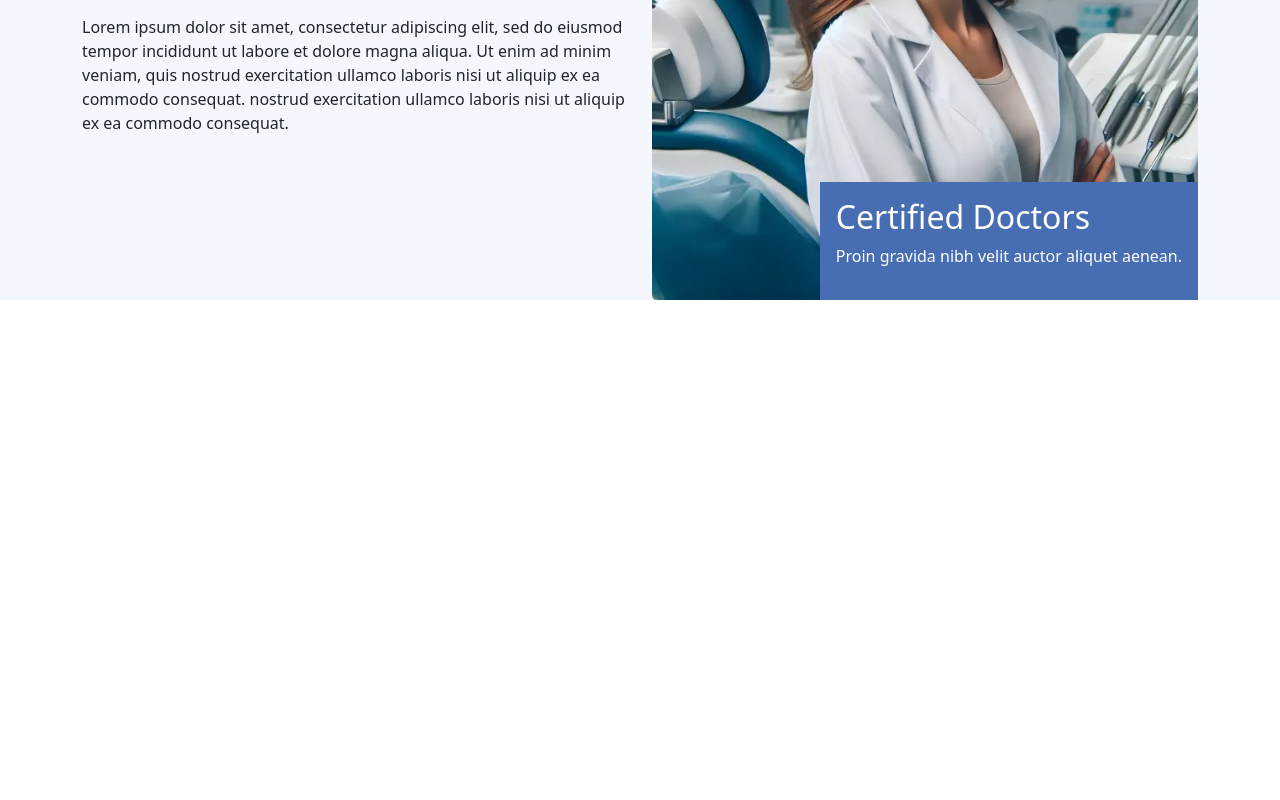
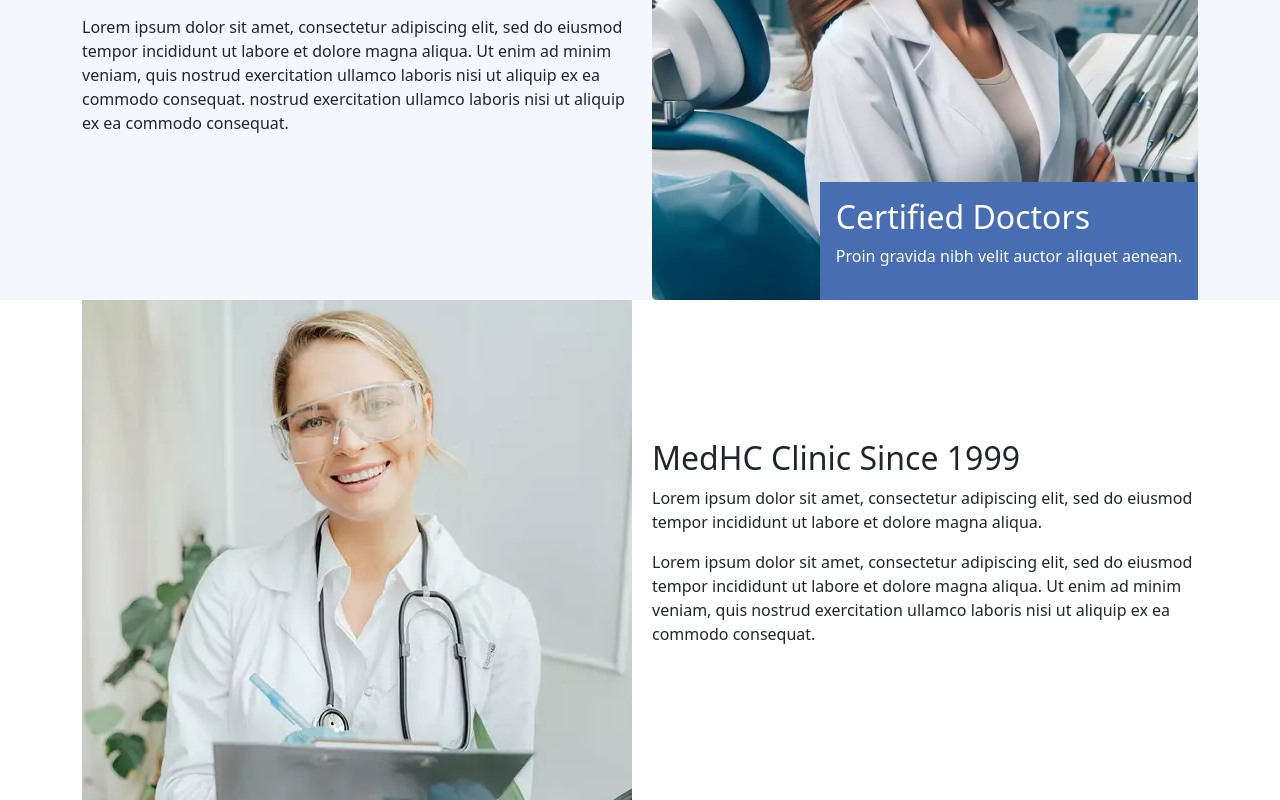
Before and after one commit to arathn8n/medHc, a React (Vite) app: page / in a window 1280 px wide. Shown: the part 1837-2637 px from the top of the page. Before the commit the page ends 2137 px from the top, so only its background shows below. Built offline with nearby package versions, Linux system fonts and the light colour scheme.

Commit message:
terminando story

```diff
--- a/src/components/home/Home.jsx
+++ b/src/components/home/Home.jsx
@@ -3,6 +3,7 @@ import Navbar from '../navbar/Navbar'
 import Carousel from '../carousel/Carousel'
 import Features from '../features/Features'
 import About from '../about/About'
+import Since from '../since/Since'
 
 const Home = () => {
   return (
@@ -12,6 +13,7 @@ const Home = () => {
         <Carousel/>
         <Features/>
         <About/>
+        <Since/>
       </main>
     </>
   )
--- /dev/null
+++ b/src/components/since/Since.jsx
@@ -0,0 +1,22 @@
+import React from 'react'
+
+const Since = () => {
+  return (
+    <div className="container">
+      <div className='row align-items-center'>
+        <div className='col-12 col-md-6'>
+          <img src="../../../public/about-story.webp" alt="" />
+        </div>
+        <section className='col-12 col-md-6'>
+          <header>
+            <h2>MedHC Clinic Since 1999</h2>
+          </header>
+          <p>Lorem ipsum dolor sit amet, consectetur adipiscing elit, sed do eiusmod tempor incididunt ut labore et dolore magna aliqua.</p>
+          <p>Lorem ipsum dolor sit amet, consectetur adipiscing elit, sed do eiusmod tempor incididunt ut labore et dolore magna aliqua. Ut enim ad minim veniam, quis nostrud exercitation ullamco laboris nisi ut aliquip ex ea commodo consequat.</p>
+        </section>
+      </div>
+    </div>
+  )
+}
+
+export default Since
```
Also changed, not shown: public/about-story.webp (added).
